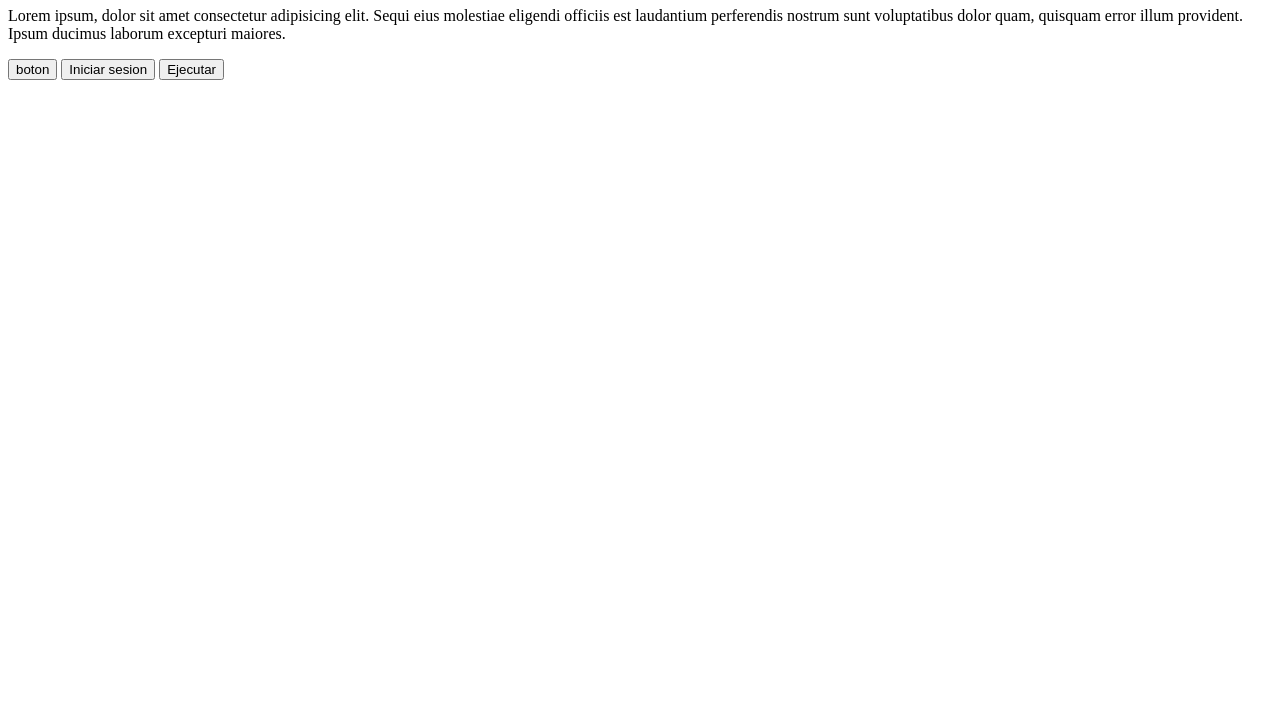
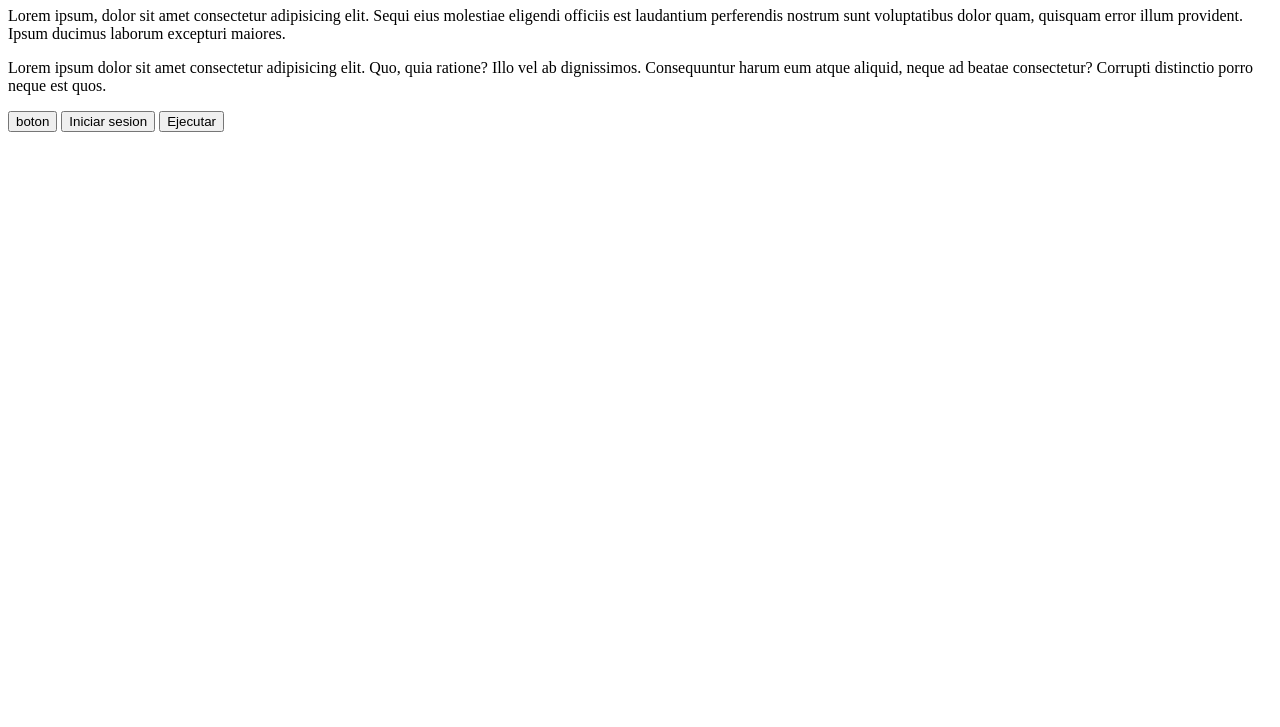
Before and after one commit to AdrianFdz19/frontend-application, a plain HTML site: page index.html in a window 1280 px wide. Shown: the part 73-800 px from the top of the page. Drawn offline with Linux system fonts and the light colour scheme.

Commit message:
agregar parrafo

```diff
--- a/index.html
+++ b/index.html
@@ -8,6 +8,7 @@
 <body>
     <h1>Aplicacion del frontend</h1>
     <p>Lorem ipsum, dolor sit amet consectetur adipisicing elit. Sequi eius molestiae eligendi officiis est laudantium perferendis nostrum sunt voluptatibus dolor quam, quisquam error illum provident. Ipsum ducimus laborum excepturi maiores.</p>
+    <p>Lorem ipsum dolor sit amet consectetur adipisicing elit. Quo, quia ratione? Illo vel ab dignissimos. Consequuntur harum eum atque aliquid, neque ad beatae consectetur? Corrupti distinctio porro neque est quos.</p>
     <button>boton</button>
     <button>Iniciar sesion</button>
     <button id='button' >Ejecutar</button>
```
